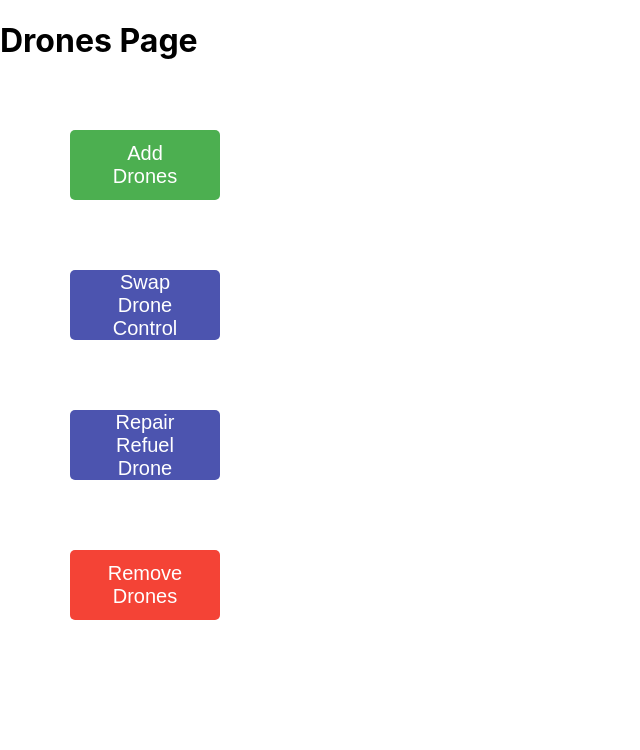
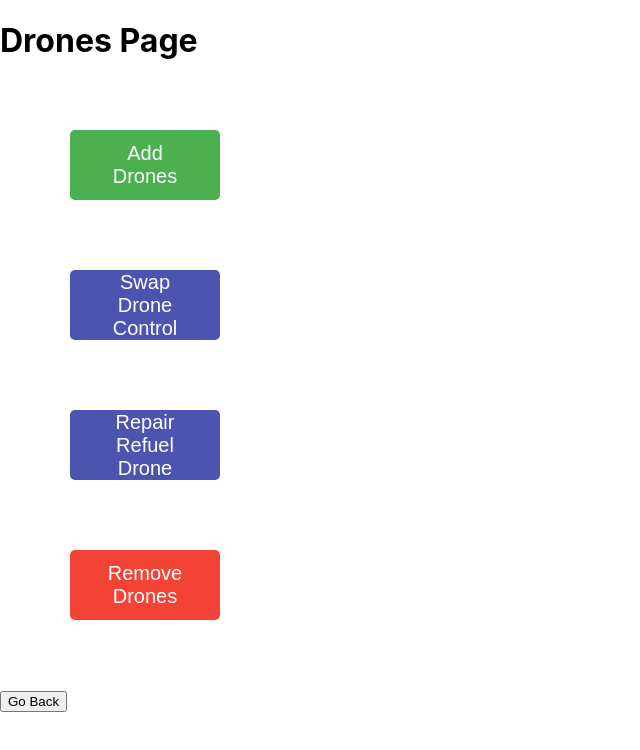
Before and after one commit to NamkhangNLe/drone-dispatch, a React (Create React App) app: page /drones in a window 1280 px wide. Shown: the top 750 px of the page, without its empty margins (0-640 px from the left). Built offline with nearby package versions, Linux system fonts and the light colour scheme.

Commit message:
Refactor button styling and layout in multiple components

```diff
--- a/src/Customers.js
+++ b/src/Customers.js
@@ -1,12 +1,16 @@
 import React from 'react';
 import ReactDOM from 'react-dom';
+import { useNavigate } from 'react-router-dom';
 
 function Customers() {
+  const navigate = useNavigate();
+
   return (
     <div>
       <h1>Customers Page</h1>
       <button className="add-button button" onClick={() => console.log('Add Customer')}>Add Customer</button>
       <button className="cancel-button" onClick={() => console.log('Remove Customer')}>Remove Customer</button>
+      <button className="back-button" onClick={() => navigate(-1)}>Go Back</button>
     </div>
   );
 }
--- a/src/Drones.js
+++ b/src/Drones.js
@@ -1,7 +1,9 @@
 import React from 'react';
 import ReactDOM from 'react-dom';
+import { useNavigate } from 'react-router-dom';
 
 function Drones() {
+  const navigate = useNavigate();
   return (
     <div>
       <h1>Drones Page</h1>
@@ -9,6 +11,7 @@
       <button className="button" onClick={() => console.log('Swap Drone Control')}>Swap Drone Control</button>
       <button className="button" onClick={() => console.log('Repair Refuel Drone')}>Repair Refuel Drone</button>
       <button className="cancel-button" onClick={() => console.log('Remove Drones')}>Remove Drones</button>
+      <button className="back-button" onClick={() => navigate(-1)}>Go Back</button>
     </div>
   );
 }
--- a/src/Orders.js
+++ b/src/Orders.js
@@ -1,7 +1,9 @@
 import React from 'react';
 import ReactDOM from 'react-dom';
+import { useNavigate } from 'react-router-dom';
 
 function Orders() {
+  const navigate = useNavigate();
   return (
     <div>
       <h1>Orders Page</h1>
@@ -9,6 +11,7 @@
       <button className="button" onClick={() => console.log('Add Order Line')}>Add Order Line</button>
       <button className="button" onClick={() => console.log('Deliver Order')}>Deliver Order</button>
       <button className="cancel-button" onClick={() => console.log('Cancel Order')}>Cancel Order</button>
+      <button className="back-button" onClick={() => navigate(-1)}>Go Back</button>
     </div>
   );
 }
--- a/src/Pilots.js
+++ b/src/Pilots.js
@@ -1,12 +1,15 @@
 import React from 'react';
 import ReactDOM from 'react-dom';
+import { useNavigate } from 'react-router-dom';
 
 function Pilots() {
+  const navigate = useNavigate();
   return (
     <div>
       <h1>Pilots Page</h1>
       <button className="add-button button" onClick={() => console.log('Add Drone Pilot')}>Add Drone Pilot</button>
       <button className="cancel-button" onClick={() => console.log('Remove Drone Pilot')}>Remove Drone Pilot</button>
+      <button className="back-button" onClick={() => navigate(-1)}>Go Back</button>
     </div>
   );
 }
--- a/src/Products.js
+++ b/src/Products.js
@@ -1,12 +1,15 @@
 import React from 'react';
 import ReactDOM from 'react-dom';
+import { useNavigate } from 'react-router-dom';
 
 function Products() {
+  const navigate = useNavigate();
   return (
     <div>
       <h1>Products Page</h1>
       <button className="add-button button" onClick={() => console.log('Add Products')}>Add Products</button>
       <button className="cancel-button" onClick={() => console.log('Remove Products')}>Remove Products</button>
+      <button className="back-button" onClick={() => navigate(-1)}>Go Back</button>
     </div>
   );
 }
--- a/src/Views.js
+++ b/src/Views.js
@@ -1,7 +1,9 @@
 import React from 'react';
 import ReactDOM from 'react-dom';
+import { useNavigate } from 'react-router-dom';
 
 function Views() {
+  const navigate = useNavigate();
   return (
     <div>
       <h1>Drones Page</h1>
@@ -12,6 +14,7 @@
       <button className="button" onClick={() => console.log('Drone Pilot Roster')}>Drone Pilot Roster</button>
       <button className="button" onClick={() => console.log('Store Sales Overview')}>Store Sales Overview</button>
       <button className="button" onClick={() => console.log('Orders In Progress')}>Orders In Progress</button>
+      <button className="back-button" onClick={() => navigate(-1)}>Go Back</button>
     </div>
   );
 }
```
